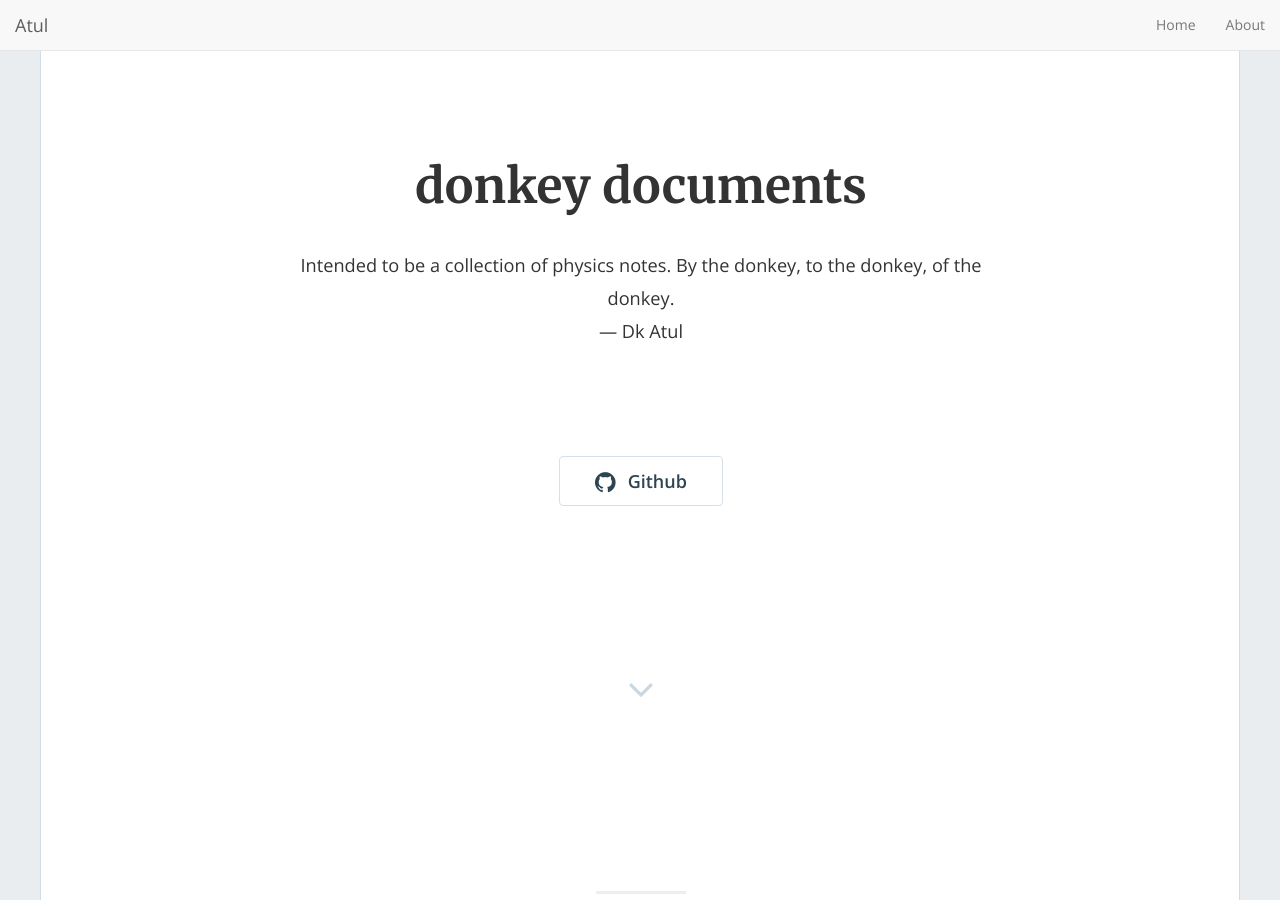
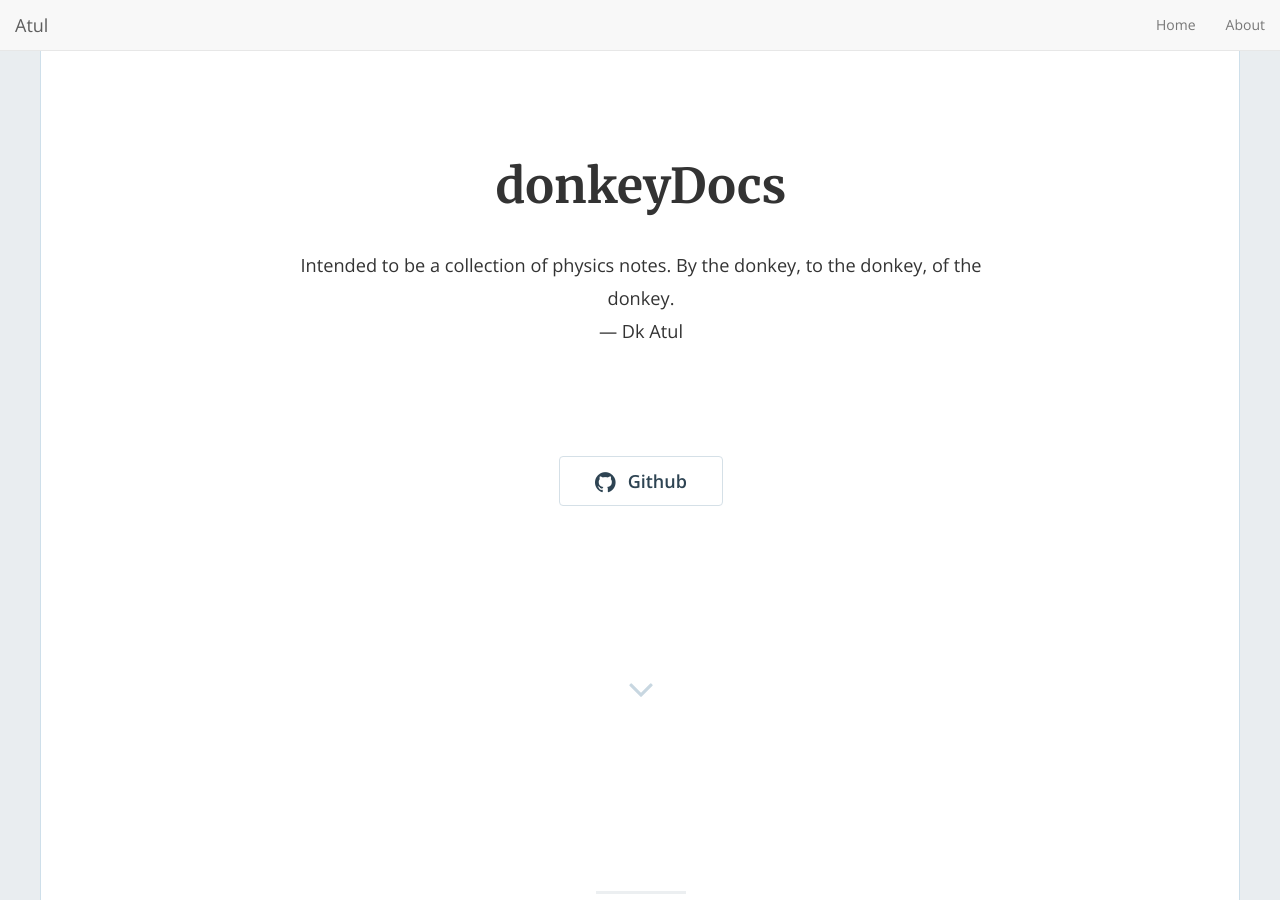
Before and after one commit to donkeyDocs/donkeyDocs.github.io, a Jekyll site: the page built from index.html, in a window 1280 px wide and 900 px high. Built offline with Jekyll 4.4.1, drawn with Linux system fonts in a browser that asks for light colours; nearby versions of some CDN libraries; the list of posts is cut into pages by our own code.

Commit message:
/ ‘_config.yml’

```diff
--- a/_config.yml
+++ b/_config.yml
@@ -13,7 +13,7 @@
 # you will see them accessed via {{ site.title }}, {{ site.email }}, and so on.
 # You can create any custom variable you would like, and they will be accessible
 # in the templates via {{ site.myvariable }}.
-title: "donkey documents"
+title: "donkeyDocs"
 email: 'atul.singh.arora@gmail.com'
 description: "Intended to be a collection of physics notes. By the donkey, to the donkey, of the donkey. <br/> — Dk Atul"
 baseurl: "" # the subpath of your site, e.g. /blog
```
